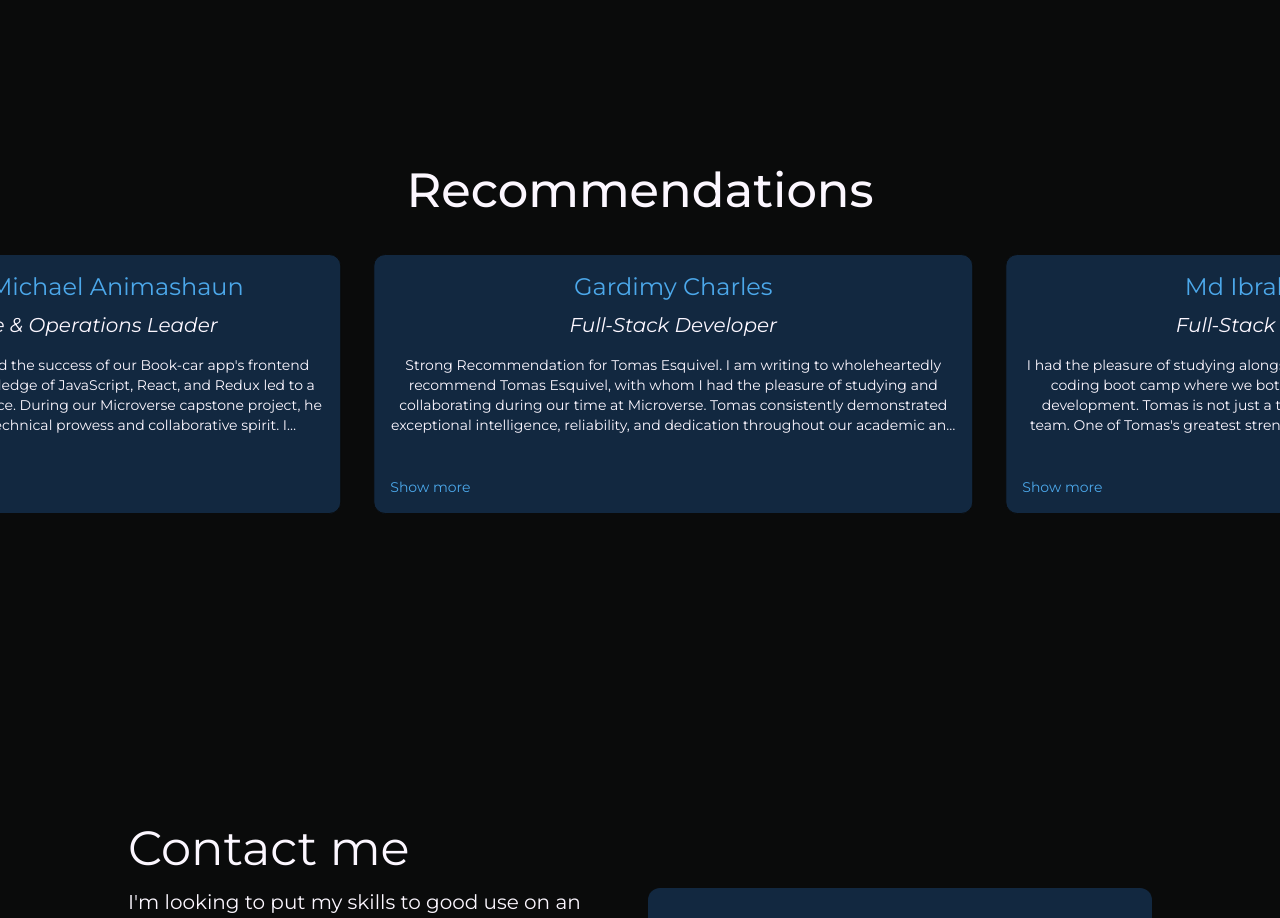
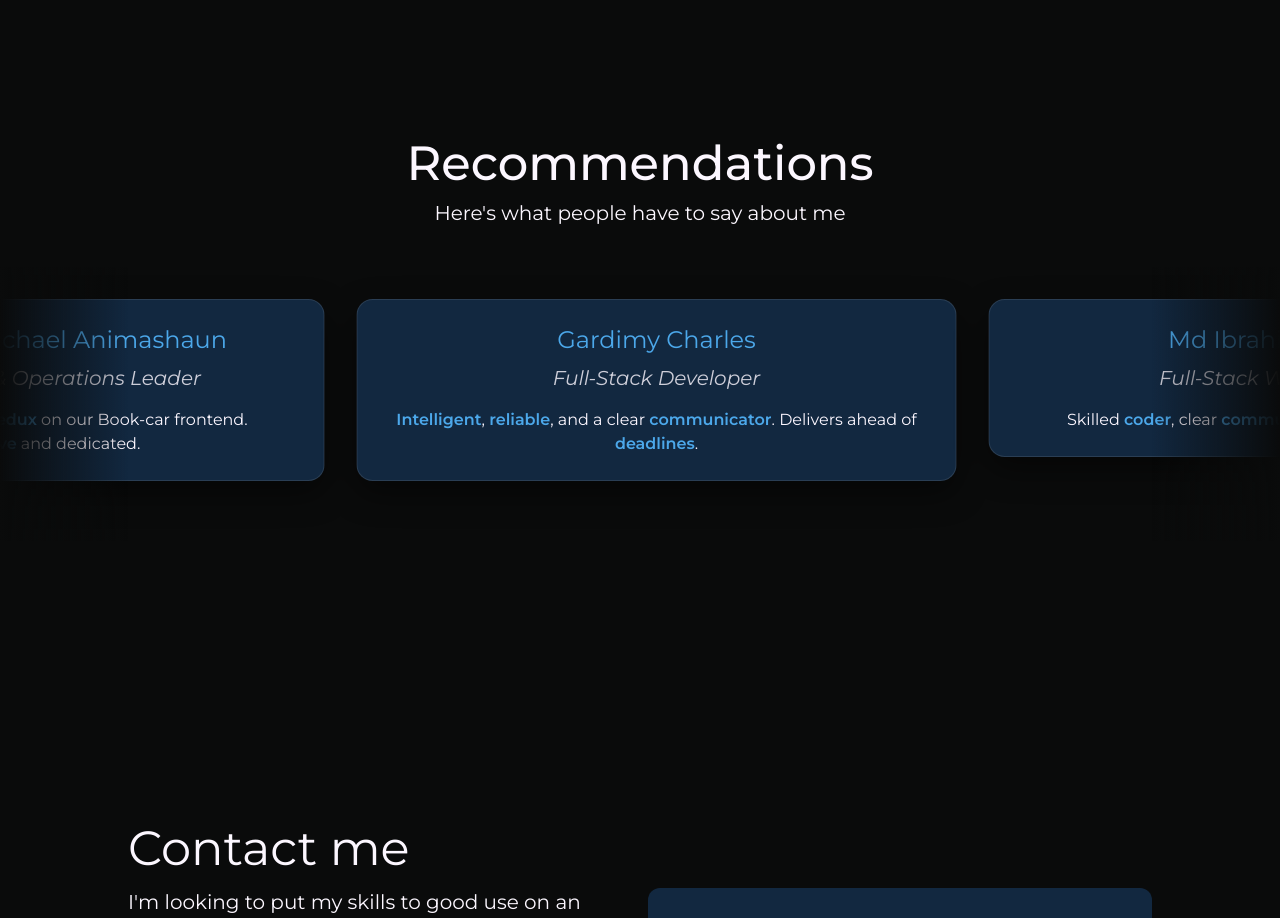
Before and after one commit to tomasesquivelgc/Portfolio, a React (Vite) app: page / in a window 1280 px wide. Shown: the part 5120-6038 px from the top of the page. Built offline with nearby package versions, Linux system fonts and the light colour scheme; a web font is replaced by a local one.

Commit message:
polished recommendations

```diff
--- a/src/components/Recommendations/Recommendation.jsx
+++ b/src/components/Recommendations/Recommendation.jsx
@@ -1,36 +1,26 @@
-import { useState } from "react";
-
 function Recommendation({ name, title, description }) {
-  const [expanded, setExpanded] = useState(false);
-
   return (
-    <div
-      className={`border border-night p-4 bg-prussiaBlue hover:border-argBlue hover:cursor-pointer transition-all duration-300 ease-in-out w-[600px] min-h-[260px] flex flex-col justify-between rounded-xl`}
-      style={{ height: expanded ? "auto" : undefined }}
-    >
-      <div>
-        <h4 className="text-2xl text-argBlue mb-2 hover:text-magnolia">
+    <div className="border border-white/10 bg-prussiaBlue hover:border-argBlue p-6 w-[600px] self-start flex flex-col rounded-2xl shadow-[0_12px_32px_rgba(0,0,0,0.45)] hover:shadow-[0_18px_40px_rgba(76,168,234,0.22)] transition-all duration-300 ease-in-out">
+      <h4 className="text-2xl text-argBlue mb-2">
         {name}
       </h4>
-        <h5 className="text-xl italic text-magnolia mb-4">{title}</h5>
+      <h5 className="text-xl italic text-magnolia/80 mb-4">{title}</h5>
 
-        <p
-          className={`text-magnolia text-sm ${
-            expanded ? "" : "line-clamp-4"
-          } transition-all duration-300`}
+      <p className="text-magnolia text-base">
+        {description.reduce((nodes, part) => {
+          const word = typeof part === "string" ? part : part.text;
+          const highlighted = typeof part !== "string";
+          nodes.push(
+            <span
+              key={`${word}-${nodes.length}`}
+              className={highlighted ? "font-semibold text-argBlue" : undefined}
             >
-          {description}
+              {word}
+            </span>,
+          );
+          return nodes;
+        }, [])}
       </p>
-      </div>
-
-      {description.length > 150 && (
-        <button
-          onClick={() => setExpanded(!expanded)}
-          className="text-argBlue mt-2 text-sm hover:text-magnolia self-start"
-        >
-          {expanded ? "Show less" : "Show more"}
-        </button>
-      )}
     </div>
   );
 }
--- a/src/data/recommendations.js
+++ b/src/data/recommendations.js
@@ -2,60 +2,76 @@ const recommendations = [
   {
     name: "Engr. Fisayo Michael Animashaun",
     title: "Infrastructure & Operations Leader",
-    description: `Tomás was a driving force behind the success of our Book-car app's frontend development.
-      His in-depth knowledge of JavaScript, React, and Redux led to a seamless and user-friendly interface.
-      During our Microverse capstone project, he consistently showcased his technical prowess and collaborative spirit.
-      I enthusiastically recommend Tomás for frontend development roles where his skills and dedication would be an incredible asset.`,
+    description: [
+      { text: "JavaScript", highlight: true },
+      ", ",
+      { text: "React", highlight: true },
+      ", and ",
+      { text: "Redux", highlight: true },
+      " on our Book-car frontend. ",
+      { text: "Collaborative", highlight: true },
+      " and dedicated.",
+    ],
   },
   {
     name: "Gardimy Charles",
     title: "Full-Stack Developer",
-    description: `Strong Recommendation for Tomas Esquivel.
-      I am writing to wholeheartedly recommend Tomas Esquivel, with whom I had the pleasure of studying and collaborating during our time at Microverse.
-      Tomas consistently demonstrated exceptional intelligence, reliability, and dedication throughout our academic and project-based experiences.
-
-      Tomas's aptitude for software development is outstanding. He possesses a remarkable ability to comprehend complex concepts quickly and apply them effectively in our projects.
-      His proficiency in various programming languages and frameworks was instrumental in the success of our team's endeavors.
-
-      One of Tomas's standout qualities is his punctuality and commitment to meeting deadlines.
-      He consistently delivered high-quality work ahead of schedule, showcasing his proactive approach and strong work ethic.
-      Additionally, his collaborative nature and effective communication skills greatly enriched our team dynamics.
-
-      In summary, Tomas Esquivel is an exceptional individual with a rare combination of technical expertise, reliability, and interpersonal skills.
-      I wholeheartedly endorse Tomas and have full confidence in his ability to excel in any future software development role or academic pursuit.
-
-      Sincerely,
-      Gardimy Charles`,
+    description: [
+      { text: "Intelligent", highlight: true },
+      ", ",
+      { text: "reliable", highlight: true },
+      ", and a clear ",
+      { text: "communicator", highlight: true },
+      ". Delivers ahead of ",
+      { text: "deadlines", highlight: true },
+      ".",
+    ],
   },
   {
     name: "Md Ibrahim Hossain",
     title: "Full-Stack Web Developer",
-    description: `I had the pleasure of studying alongside Tomas during our time at Microverse, a coding boot camp where we both delved into the world of full-stack web development. Tomas is not just a talented individual, but a true asset to any team.
-
-      One of Tomas's greatest strengths lies in his exceptional communication skills. He has a natural ability to articulate ideas clearly and concisely, making complex concepts easy to understand for everyone. His eloquence extends beyond technical discussions; he can convey his thoughts and ideas beautifully in any context.
-
-      Beyond his communication prowess, Tomas is a collaborative force to be reckoned with. He thrives in team environments, effortlessly fostering cooperation and synergy among team members. His inclusive approach ensures everyone's voice is heard and valued, leading to more innovative solutions and stronger team dynamics.
-
-      In summary, Tomas is a skilled coder, fantastic communicator, and collaborator. I do not doubt that he will excel in any role he undertakes and bring immense value to any team fortunate enough to have him onboard.`
+    description: [
+      "Skilled ",
+      { text: "coder", highlight: true },
+      ", clear ",
+      { text: "communicator", highlight: true },
+      ", strong ",
+      { text: "collaborator", highlight: true },
+      ".",
+    ],
   },
   {
     name: "Anwar Hussaini",
     title: "Full-Stack Web & Mobile Developer",
-    description: `I had the privilege of collaborating closely with Tomás on the challenging full-stack Capstone development project, and I am thrilled to provide this recommendation for him. Throughout our time working together, Tomas consistently demonstrated an unwavering dedication to the project's success. His commitment to delivering high-quality results was evident in every task he undertook.
-
-      What truly sets Tomas apart is his exceptional skill set, particularly in front-end development. His proficiency in front-end techs allowed him to create visually stunning and highly functional user interfaces. Tomas's designs not only met the project requirements but exceeded expectations, providing users with an exceptional experience.
-
-      Beyond his technical expertise, Tomas's positive demeanor and excellent interpersonal skills greatly contributed to our team's dynamic. He exhibited professionalism and respect towards all team members, fostering a collaborative environment where everyone felt valued and heard. Tomas's patience and willingness to offer guidance and support to his colleagues, especially during challenging moments, further exemplified his exceptional character.
-
-      In addition to his technical prowess and positive attitude, Tomas consistently demonstrated reliability and punctuality. He was always on time for meetings and actively participated in discussions, offering insightful perspectives and constructive feedback. His consistent attendance and active engagement were instrumental in keeping the project on track and ensuring smooth progress.
-
-      In summary, I wholeheartedly recommend Tomas for any full-stack software development role. His combination of technical proficiency, professionalism, and genuine camaraderie make him a valuable asset to any team. I do not doubt that he will continue to excel and make significant contributions wherever he goes.`,
+    description: [
+      "Exceptional ",
+      { text: "front-end", highlight: true },
+      " skill. ",
+      { text: "Reliable", highlight: true },
+      ", ",
+      { text: "punctual", highlight: true },
+      ", and a ",
+      { text: "supportive", highlight: true },
+      " teammate.",
+    ],
   },
   {
     name: "Esteban Palacios",
     title: "Full-Stack Developer & Android Developer for a Better Future",
-    description: "I am very happy to have worked alongside Tomas. He is a skilled web developer with strong communication abilities. His expertise in React, Tailwind, responsiveness, Ruby on Rails, and PostgreSQL made him an invaluable asset to our team. He consistently delivered high-quality work while maintaining a friendly environment.",
-  }
-]
+    description: [
+      "Expert in ",
+      { text: "React", highlight: true },
+      ", ",
+      { text: "Tailwind", highlight: true },
+      ", ",
+      { text: "Ruby on Rails", highlight: true },
+      ", and ",
+      { text: "PostgreSQL", highlight: true },
+      ". Strong ",
+      { text: "communicator", highlight: true },
+      ".",
+    ],
+  },
+];
 
 export default recommendations;
--- a/src/sections/RecommendSection.jsx
+++ b/src/sections/RecommendSection.jsx
@@ -1,121 +1,184 @@
-import { motion, useMotionValue, useSpring, useTransform } from "framer-motion";
+import { motion, useMotionValue } from "framer-motion";
 import { useEffect, useRef, useState } from "react";
 import Recommendation from "../components/Recommendations/Recommendation";
 import recommendations from "../data/recommendations";
 
+const SPEED = 40; // pixels per second
+const DRAG_THRESHOLD = 6;
+const MAX_FRAME_SECONDS = 0.05;
+
+// Keep the offset inside one copy of the list. The second copy then
+// occupies the same place, so crossing the end does not jump back.
+const wrapOffset = (value, width) => {
+  if (width <= 0) return value;
+  const wrapped = value % width;
+  return wrapped > 0 ? wrapped - width : wrapped;
+};
+
 const Recommend = () => {
-  const baseX = useMotionValue(0);
-  const smoothX = useSpring(baseX, { damping: 40, stiffness: 90 });
-  const x = useTransform(smoothX, (v) => `${v}px`);
+  const x = useMotionValue(0);
+  const containerRef = useRef(null);
+  const viewportRef = useRef(null);
+  const offset = useRef(0);
+  const loopWidth = useRef(0);
+  const isHovered = useRef(false);
+  const isDragging = useRef(false);
+  const dragMoved = useRef(false);
+  const dragOriginX = useRef(0);
+  const dragOriginOffset = useRef(0);
+  const [dragging, setDragging] = useState(false);
 
-  const [isHovered, setIsHovered] = useState(false);
-  const lastTimestamp = useRef(null);
-  const offset = useRef(0);
-  const containerRef = useRef(null);
+  useEffect(() => {
+    const container = containerRef.current;
+    if (!container) return undefined;
 
-  const contentWidth = useRef(0); // width of one set of items (pixels)
-  const viewportWidth = useRef(0); // visible width of the container (pixels)
-  const resetDistance = useRef(0); // when abs(offset) >= resetDistance -> reset to 0
+    const measure = () => {
+      const count = recommendations.length;
+      const set = Array.from(container.children).slice(0, count);
+      if (set.length < count) return;
 
-  const SPEED = 40; // pixels per second
-  const END_GAP = 10; // minimum extra space after the last card before reset (pixels)
+      const cardsWidth = set.reduce(
+        (total, child) => total + child.getBoundingClientRect().width,
+        0,
+      );
+      const gap = Number.parseFloat(getComputedStyle(container).columnGap) || 0;
+      // The extra gap is the space between the last card of this copy
+      // and the first card of the next one.
+      loopWidth.current = cardsWidth + gap * count;
+    };
 
-  // calculate widths
-  const calculateWidths = () => {
-    const container = containerRef.current;
-    if (!container) return;
-
-    // the motion div contains duplicated content, so firstChild.scrollWidth is total of both sets
-    const fullScrollWidth = container.scrollWidth; // duplicated width (two sets)
-    // each set width:
-    const oneSetWidth = fullScrollWidth / 2;
-
-    contentWidth.current = oneSetWidth;
-    viewportWidth.current = container.parentElement
-      ? container.parentElement.offsetWidth
-      : container.offsetWidth;
-
-    // Reset distance: one set width + end gap + viewport width to ensure last card fully visible + extra space
-    resetDistance.current = contentWidth.current + END_GAP + viewportWidth.current;
-  };
-
-  // recalc on mount and resize
-  useEffect(() => {
-    calculateWidths();
-    const onResize = () => {
-      calculateWidths();
-    };
-    window.addEventListener("resize", onResize);
-    return () => window.removeEventListener("resize", onResize);
+    measure();
+    const observer = new ResizeObserver(measure);
+    observer.observe(container);
+    return () => observer.disconnect();
   }, []);
 
   useEffect(() => {
     let frameId;
+    let lastTimestamp = null;
 
     const tick = (timestamp) => {
-      if (lastTimestamp.current === null) {
-        lastTimestamp.current = timestamp;
-      }
+      if (lastTimestamp === null) lastTimestamp = timestamp;
+      const delta = Math.min((timestamp - lastTimestamp) / 1000, MAX_FRAME_SECONDS);
+      lastTimestamp = timestamp;
 
-      const delta = (timestamp - lastTimestamp.current) / 1000;
-      lastTimestamp.current = timestamp;
-
-      if (!isHovered && resetDistance.current > 0) {
-        offset.current -= SPEED * delta;
-
-        // Reset after the full pass + gap + viewport width
-        if (Math.abs(offset.current) >= resetDistance.current) {
-          offset.current = 0;
-        }
-
-        baseX.set(offset.current);
+      if (!isHovered.current && !isDragging.current && loopWidth.current > 0) {
+        offset.current = wrapOffset(
+          offset.current - SPEED * delta,
+          loopWidth.current,
+        );
+        x.set(offset.current);
       }
 
       frameId = requestAnimationFrame(tick);
     };
 
     frameId = requestAnimationFrame(tick);
+    return () => cancelAnimationFrame(frameId);
+  }, [x]);
+
+  useEffect(() => {
+    const viewport = viewportRef.current;
+    if (!viewport) return undefined;
+
+    const onPointerDown = (event) => {
+      if (event.button !== 0) return;
+      isDragging.current = true;
+      dragMoved.current = false;
+      dragOriginX.current = event.clientX;
+      dragOriginOffset.current = offset.current;
+    };
+
+    const onPointerMove = (event) => {
+      if (!isDragging.current) return;
+      const dx = event.clientX - dragOriginX.current;
+      if (!dragMoved.current) {
+        if (Math.abs(dx) < DRAG_THRESHOLD) return;
+        dragMoved.current = true;
+        setDragging(true);
+      }
+      offset.current = wrapOffset(dragOriginOffset.current + dx, loopWidth.current);
+      x.set(offset.current);
+    };
+
+    const endDrag = () => {
+      if (!isDragging.current) return;
+      isDragging.current = false;
+      setDragging(false);
+      // Click is dispatched after pointerup, so clear the flag on the next turn.
+      window.setTimeout(() => {
+        dragMoved.current = false;
+      }, 0);
+    };
+
+    const onClickCapture = (event) => {
+      if (!dragMoved.current) return;
+      event.preventDefault();
+      event.stopPropagation();
+    };
+
+    const onMouseEnter = () => {
+      isHovered.current = true;
+    };
+    const onMouseLeave = () => {
+      isHovered.current = false;
+    };
+
+    viewport.addEventListener("pointerdown", onPointerDown);
+    viewport.addEventListener("click", onClickCapture, true);
+    viewport.addEventListener("mouseenter", onMouseEnter);
+    viewport.addEventListener("mouseleave", onMouseLeave);
+    window.addEventListener("pointermove", onPointerMove);
+    window.addEventListener("pointerup", endDrag);
+    window.addEventListener("pointercancel", endDrag);
 
     return () => {
-      cancelAnimationFrame(frameId);
-      lastTimestamp.current = null;
+      viewport.removeEventListener("pointerdown", onPointerDown);
+      viewport.removeEventListener("click", onClickCapture, true);
+      viewport.removeEventListener("mouseenter", onMouseEnter);
+      viewport.removeEventListener("mouseleave", onMouseLeave);
+      window.removeEventListener("pointermove", onPointerMove);
+      window.removeEventListener("pointerup", endDrag);
+      window.removeEventListener("pointercancel", endDrag);
     };
-  }, [isHovered, baseX]);
+  }, [x]);
+
+  const trackClass = dragging
+    ? "cursor-grabbing [&_*]:cursor-grabbing"
+    : "cursor-grab";
 
   return (
     <section
       id="recommendations"
       className="bg-night min-h-screen flex flex-col justify-center text-center py-20"
     >
-      <h2 className="font-medium text-3xl md:text-5xl text-center mb-10">
+      <h2 className="font-medium text-3xl md:text-5xl text-center">
         Recommendations
       </h2>
+      <p className="text-lg md:text-xl text-center mt-3 mb-10">
+        Here&apos;s what people have to say about me
+      </p>
 
       <div
-        className="relative w-full overflow-hidden"
-        onMouseEnter={() => setIsHovered(true)}
-        onMouseLeave={() => setIsHovered(false)}
+        ref={viewportRef}
+        className={`relative w-full overflow-hidden select-none touch-pan-y ${trackClass}`}
       >
         <motion.div
           ref={containerRef}
-          className="flex gap-8 w-max items-stretch"
+          className="flex gap-8 w-max items-start py-8"
           style={{ x }}
         >
-          {/* duplicated for seamless looping */}
-          {[...recommendations, ...recommendations].map((rec, index) => (
+          {["primary", "copy"].map((copy) => recommendations.map((rec) => (
             <Recommendation
-              key={rec.name + index}
+              key={`${rec.name}-${copy}`}
               name={rec.name}
               title={rec.title}
               description={rec.description}
             />
-          ))}
-
-          {/* spacer to create room after the last card.
-              We add viewportWidth as extra spacer to ensure full visibility + END_GAP */
-          }
-          <div style={{ width: END_GAP + (viewportWidth.current || 0) }} />
+          )))}
         </motion.div>
+        <div className="pointer-events-none absolute inset-y-0 left-0 w-16 md:w-32 bg-gradient-to-r from-night to-transparent" />
+        <div className="pointer-events-none absolute inset-y-0 right-0 w-16 md:w-32 bg-gradient-to-l from-night to-transparent" />
       </div>
     </section>
   );
```
Lines whose indentation alone changed are shown as unchanged.
